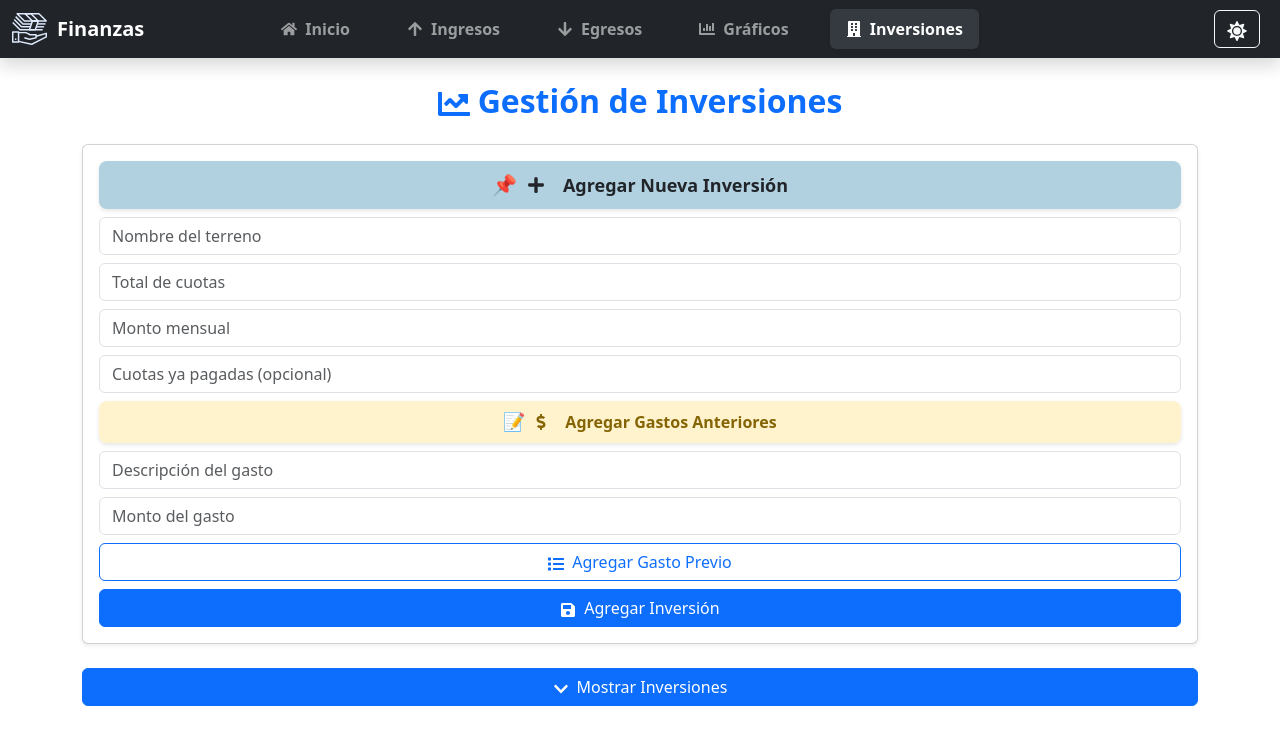
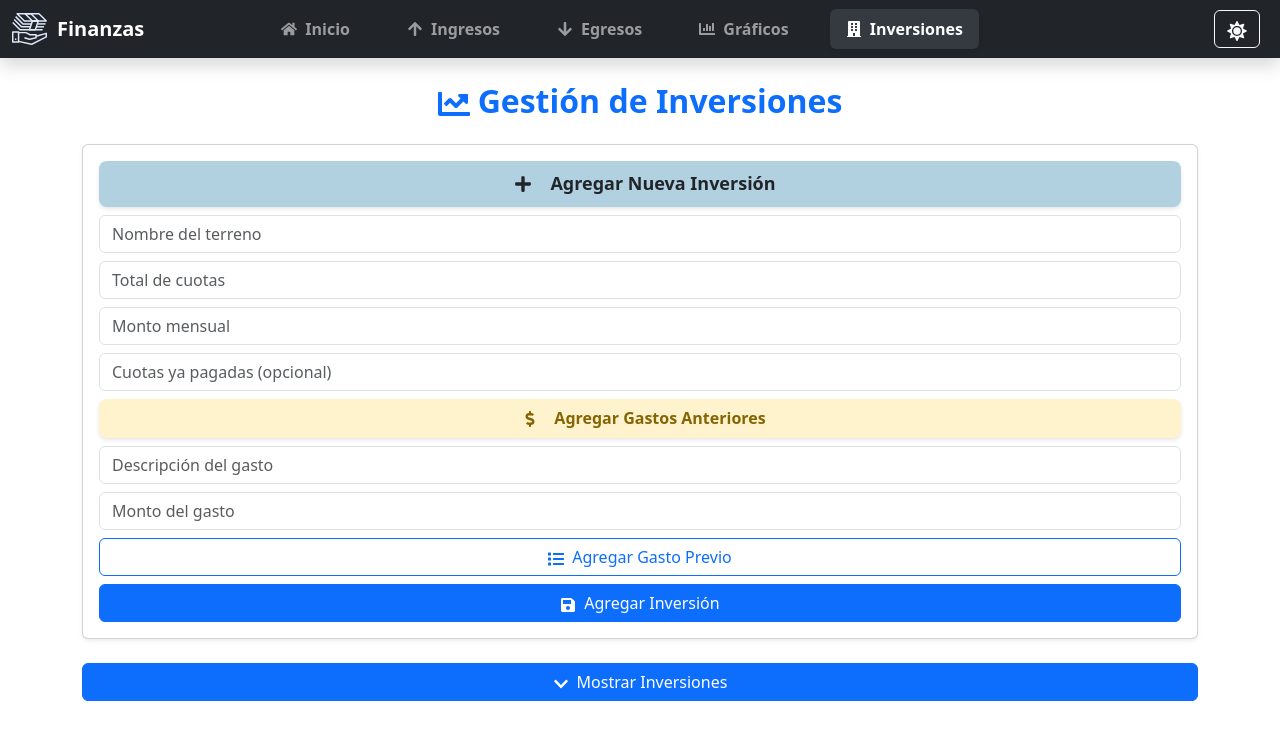
Before and after one commit to WildoFari/Finance-Tracker., a React (Create React App) app: page /Inversiones in a window 1280 px wide. Shown: the top 744 px of the page. Built offline with nearby package versions, Linux system fonts and the light colour scheme.

Commit message:
Remove icons

```diff
--- a/src/App.css
+++ b/src/App.css
@@ -87,7 +87,7 @@
 }
 
 .investment-title::before {
-  content: "📌";
+  content: "";
   font-size: 20px;
 }
 .expense-title {
@@ -106,7 +106,7 @@
 }
 
 .expense-title::before {
-  content: "📝";
+  content: "";
   font-size: 18px;
 }
 .investment-summary {
```
